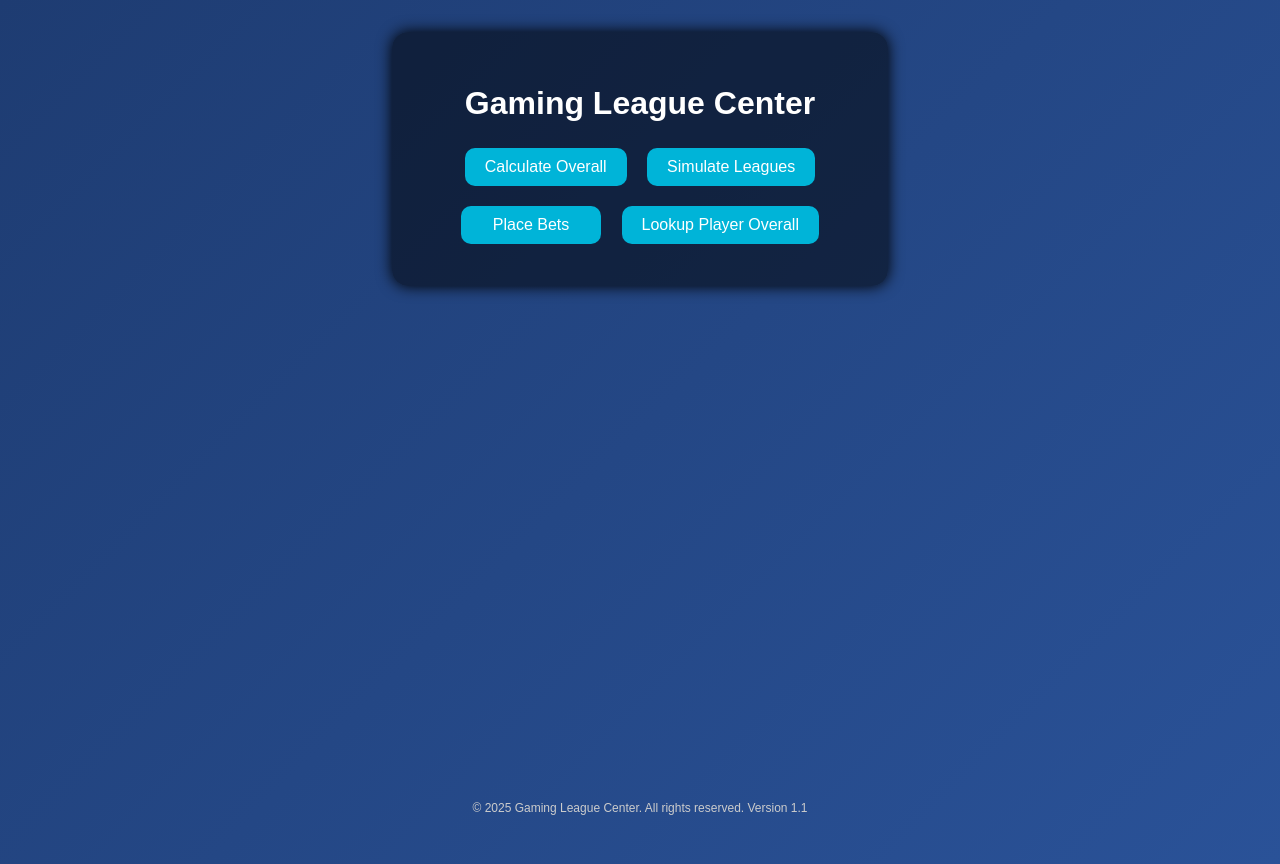
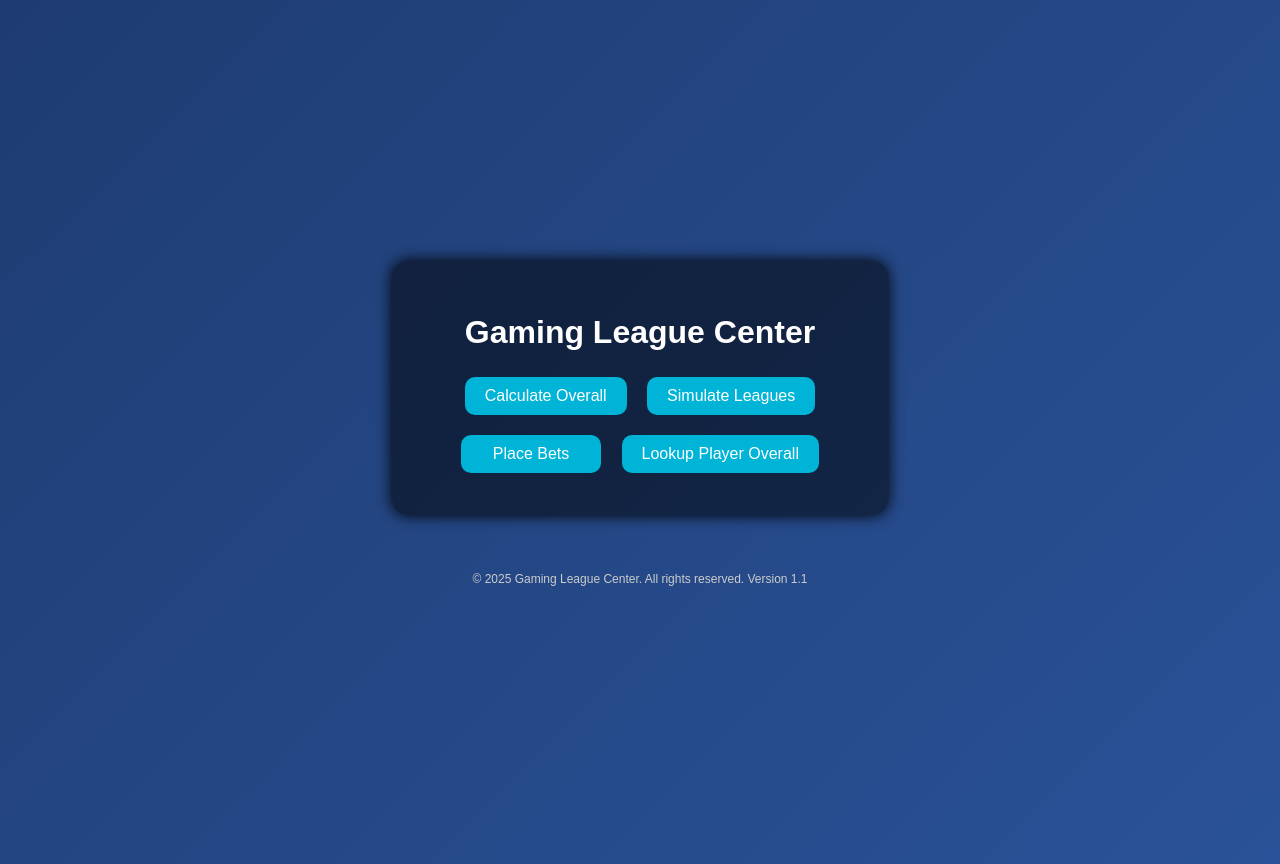
Before and after one commit to FlockNation/GamingLeagueCenter, a Flask app: page / in a window 1280 px wide. Run offline with Flask 3, Linux system fonts and the light colour scheme.

Commit message:
Update style.css

```diff
--- a/static/style.css
+++ b/static/style.css
@@ -10,7 +10,7 @@ body {
 
   display: flex;
   flex-direction: column;
-  justify-content: space-between;
+  justify-content: center;
   align-items: center;
 }
 
```
